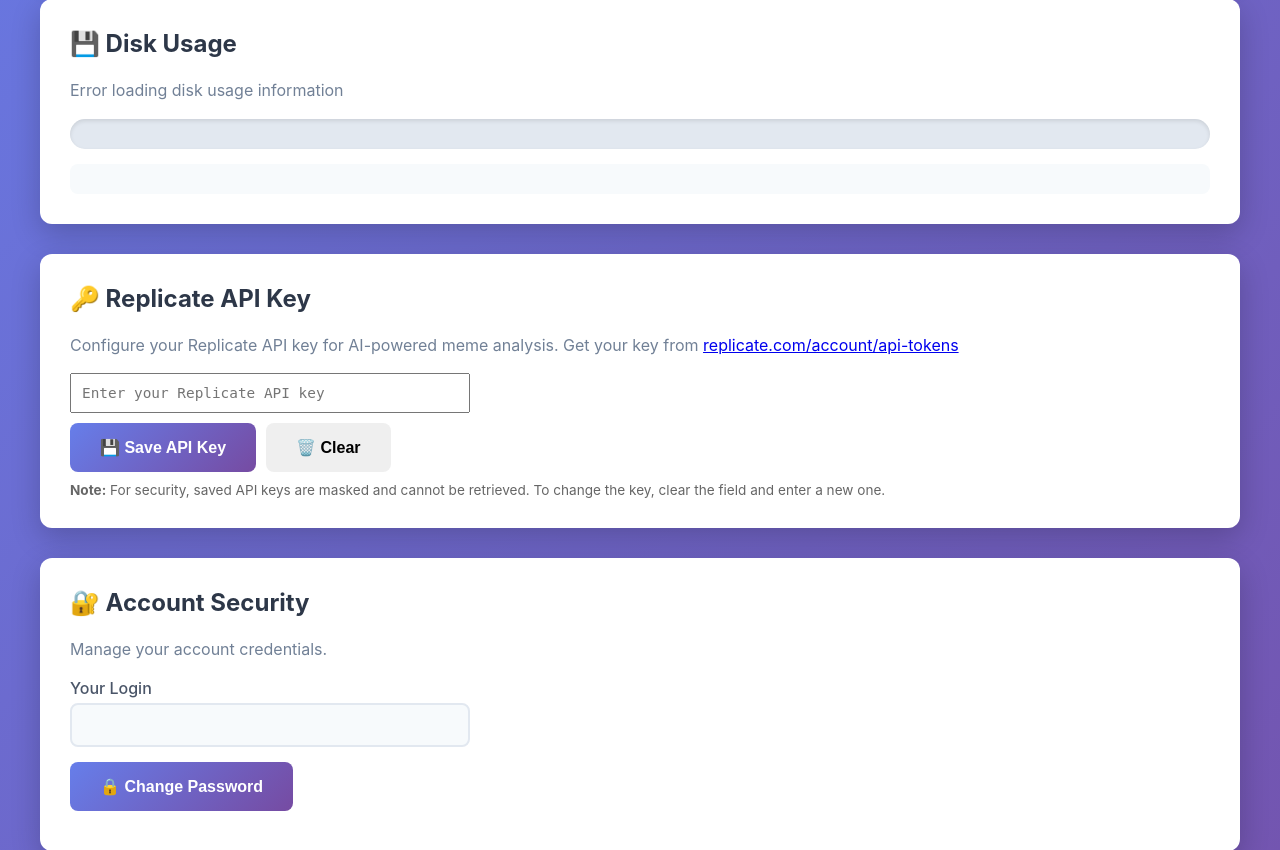
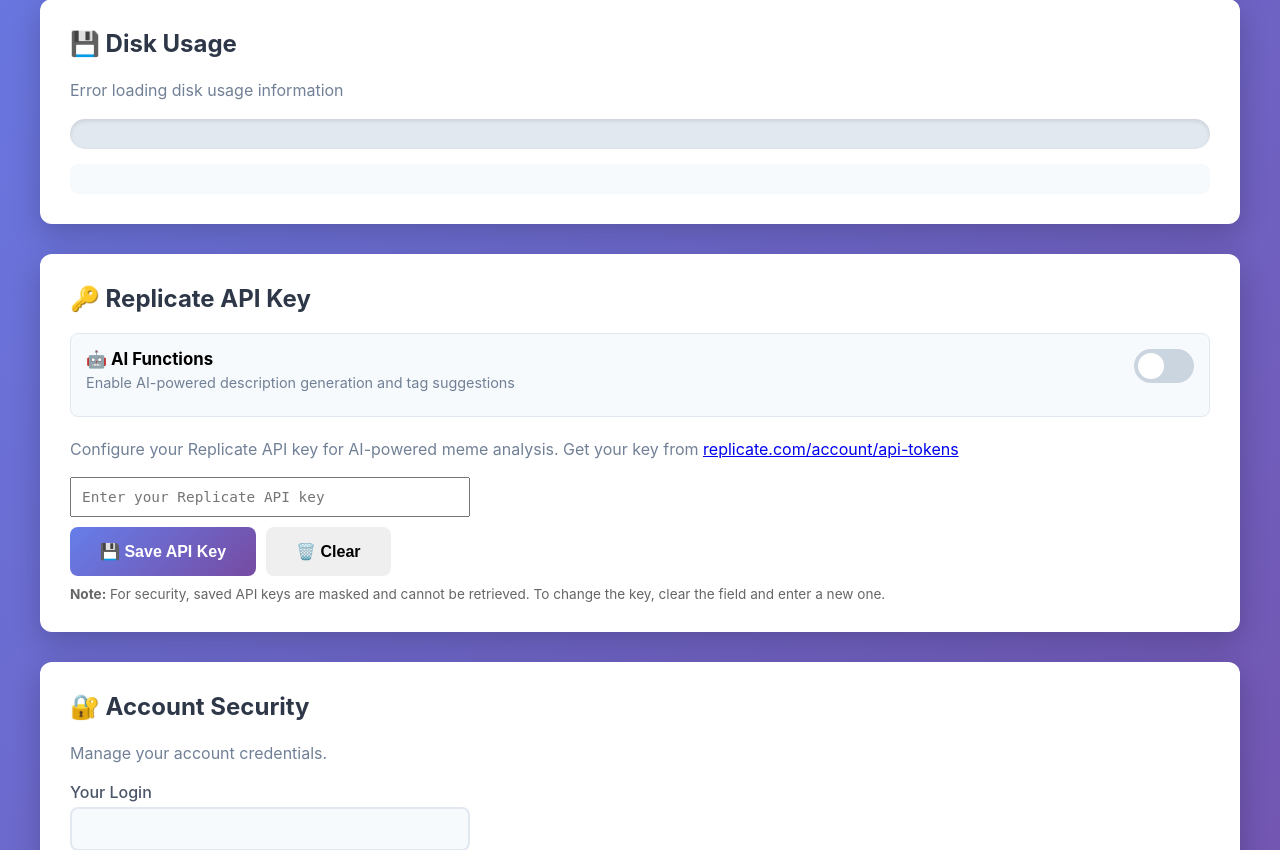
Before and after one commit to toomanynights/memelet, a Python web app: template templates/settings.html in a window 1280 px wide. Shown: the part 538-1388 px from the top of the page. Run offline with Jinja, Linux system fonts and the light colour scheme; the template is opened without the code that fills it, so the values that code supplies are empty; some libraries are stand-ins or nearby versions.

Commit message:
option to disable AI

```diff
--- a/static/css/settings.css
+++ b/static/css/settings.css
@@ -271,6 +271,57 @@ h2 {
     padding: 15px 30px;
 }
 
+/* Toggle Switch Styling */
+.toggle-switch {
+    position: relative;
+    display: inline-block;
+    width: 60px;
+    height: 34px;
+}
+
+.toggle-switch input {
+    opacity: 0;
+    width: 0;
+    height: 0;
+}
+
+.toggle-slider {
+    position: absolute;
+    cursor: pointer;
+    top: 0;
+    left: 0;
+    right: 0;
+    bottom: 0;
+    background-color: #cbd5e0;
+    transition: .4s;
+    border-radius: 34px;
+}
+
+.toggle-slider:before {
+    position: absolute;
+    content: "";
+    height: 26px;
+    width: 26px;
+    left: 4px;
+    bottom: 4px;
+    background-color: white;
+    transition: .4s;
+    border-radius: 50%;
+}
+
+.toggle-switch input:checked + .toggle-slider {
+    background-color: #667eea;
+}
+
+.toggle-switch input:checked + .toggle-slider:before {
+    transform: translateX(26px);
+}
+
+.toggle-switch input:disabled + .toggle-slider {
+    opacity: 0.5;
+    cursor: not-allowed;
+}
+
 /* Disk Usage Styling */
 .disk-usage-container {
     margin-top: 15px;
--- a/templates/settings.html
+++ b/templates/settings.html
@@ -86,6 +86,26 @@
 
         <div class="section">
             <h2>🔑 Replicate API Key</h2>
+
+            <!-- AI Functions Toggle -->
+            <div style="margin-bottom: 20px; padding: 15px; background: #f7fafc; border-radius: 8px; border: 1px solid #e2e8f0;">
+                <div style="display: flex; align-items: center; justify-content: space-between; margin-bottom: 10px;">
+                    <div style="flex: 1;">
+                        <strong style="font-size: 1.05rem;">🤖 AI Functions</strong>
+                        <p style="margin: 5px 0 0 0; font-size: 0.9rem; color: #718096;">
+                            Enable AI-powered description generation and tag suggestions
+                        </p>
+                    </div>
+                    <label class="toggle-switch" style="margin-left: 20px;">
+                        <input type="checkbox" id="ai-enabled-toggle" onchange="toggleAiFunctions()">
+                        <span class="toggle-slider"></span>
+                    </label>
+                </div>
+                <div id="ai-status-message" style="margin-top: 10px; font-size: 0.85rem;"></div>
+            </div>
+
+            <!-- API Key Configuration Block -->
+            <div id="api-key-config-block">
             {% if api_key_configured_externally %}
             <p class="action-description">
                 <strong>✅ API Key Configured via Environment:</strong> An API key is provided by the environment. No
@@ -141,6 +161,8 @@
                 key, clear the field and enter a new one.
             </p>
             {% endif %}
+            </div>
+            <!-- End API Key Configuration Block -->
         </div>
 
         <div class="section">
@@ -479,6 +501,80 @@
                     showHideBtn.style.display = 'none';
                 }
             });
+        });
+    </script>
+
+    <!-- AI Functions Toggle Script -->
+    <script>
+        let aiEnabled = true;
+
+        // Load AI enabled status on page load
+        function loadAiStatus() {
+            fetch(`${BASE_URL}/api/settings/ai-enabled`)
+                .then(response => response.json())
+                .then(data => {
+                    if (data.success) {
+                        aiEnabled = data.ai_enabled;
+                        const toggle = document.getElementById('ai-enabled-toggle');
+                        const configBlock = document.getElementById('api-key-config-block');
+                        const statusMsg = document.getElementById('ai-status-message');
+
+                        toggle.checked = aiEnabled;
+
+                        if (aiEnabled) {
+                            configBlock.style.display = 'block';
+                            statusMsg.innerHTML = '<span style="color: #10b981;">✅ AI functions are enabled</span>';
+                        } else {
+                            configBlock.style.display = 'none';
+                            statusMsg.innerHTML = '<span style="color: #718096;">ℹ️ AI functions are disabled. Description generation and tag suggestions will not run.</span>';
+                        }
+                    }
+                })
+                .catch(error => {
+                    console.error('Error loading AI status:', error);
+                });
+        }
+
+        function toggleAiFunctions() {
+            const toggle = document.getElementById('ai-enabled-toggle');
+            const newStatus = toggle.checked;
+
+            fetch(`${BASE_URL}/api/settings/ai-enabled`, {
+                method: 'POST',
+                headers: { 'Content-Type': 'application/json' },
+                body: JSON.stringify({ ai_enabled: newStatus })
+            })
+                .then(response => response.json())
+                .then(data => {
+                    if (data.success) {
+                        aiEnabled = newStatus;
+                        const configBlock = document.getElementById('api-key-config-block');
+                        const statusMsg = document.getElementById('ai-status-message');
+
+                        if (aiEnabled) {
+                            configBlock.style.display = 'block';
+                            statusMsg.innerHTML = '<span style="color: #10b981;">✅ AI functions are enabled</span>';
+                        } else {
+                            configBlock.style.display = 'none';
+                            statusMsg.innerHTML = '<span style="color: #718096;">ℹ️ AI functions are disabled. Description generation and tag suggestions will not run.</span>';
+                        }
+                    } else {
+                        // Revert toggle on error
+                        toggle.checked = aiEnabled;
+                        alert('Error updating AI status: ' + (data.error || 'Unknown error'));
+                    }
+                })
+                .catch(error => {
+                    console.error('Error toggling AI status:', error);
+                    // Revert toggle on error
+                    toggle.checked = aiEnabled;
+                    alert('Error updating AI status');
+                });
+        }
+
+        // Load AI status when page loads
+        document.addEventListener('DOMContentLoaded', function() {
+            loadAiStatus();
         });
     </script>
 
```
Also changed, not shown: app.py (+56 -0 lines), process_memes.py (+44 -0 lines), README.md.
